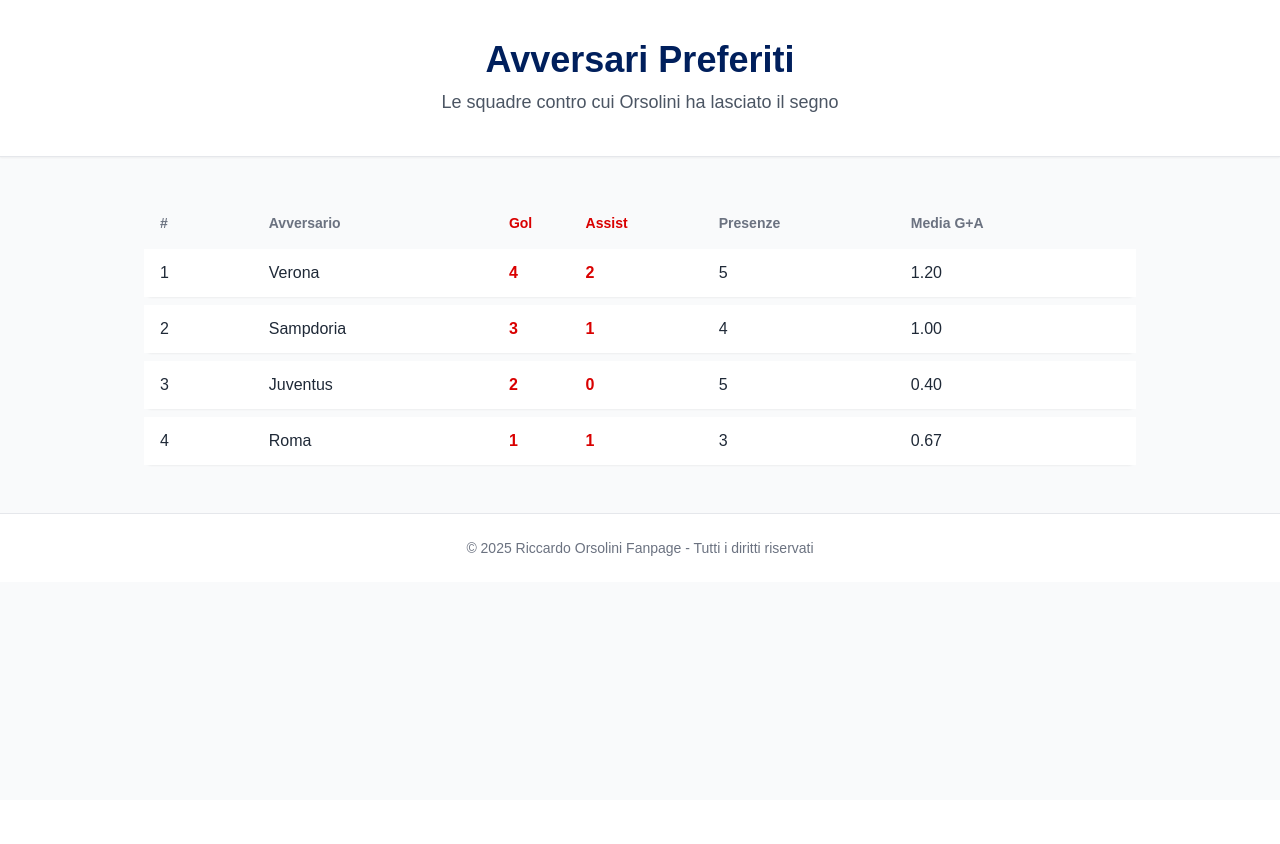
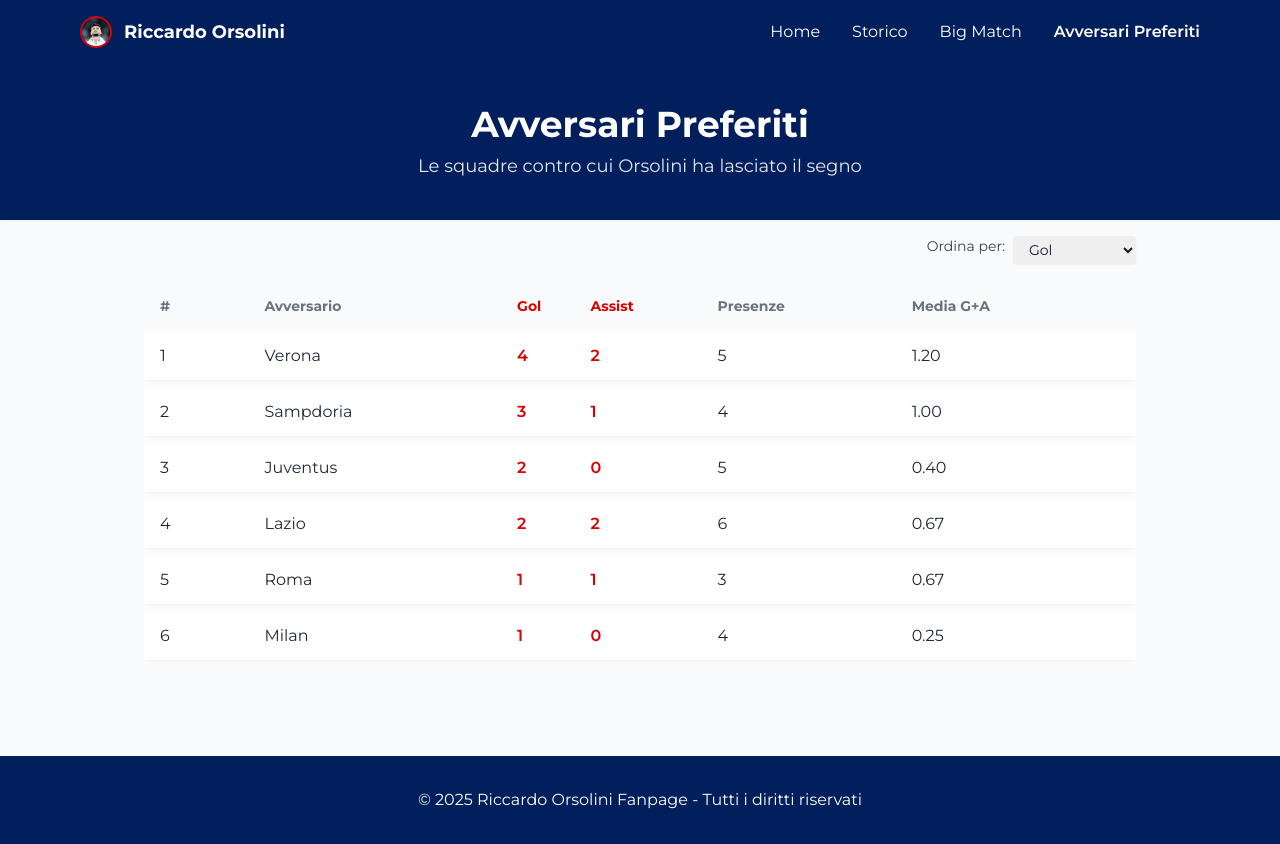
Before and after one commit to FutBolo/riccardo.orsolini.app, a Flask app: page /avversari-preferiti in a window 1280 px wide. Before the commit the page ends 556 px from the top, so only its background shows below. Run offline with Flask 3, Linux system fonts and the light colour scheme; some libraries are stand-ins or nearby versions.

Commit message:
Add files via upload

```diff
--- a/templates/avversari-preferiti.html
+++ b/templates/avversari-preferiti.html
@@ -5,22 +5,51 @@
   <meta name="viewport" content="width=device-width, initial-scale=1" />
   <title>Avversari Preferiti - Riccardo Orsolini</title>
   <script src="https://cdn.tailwindcss.com"></script>
+  <link href="https://fonts.googleapis.com/css2?family=Montserrat:wght@300;400;600;700&display=swap" rel="stylesheet" />
   <style>
     body { font-family: 'Montserrat', sans-serif; }
+    .sortable:hover { cursor: pointer; text-decoration: underline; }
   </style>
 </head>
 <body class="bg-gray-50 text-gray-900">
 
+  <!-- Navbar -->
+  <nav class="bg-[#001f5c] text-white">
+    <div class="max-w-6xl mx-auto px-4 py-4 flex justify-between items-center">
+      <div class="flex items-center space-x-3">
+        <img src="/static/images/orsolini.jpg" alt="Riccardo Orsolini" class="w-8 h-8 rounded-full border-2 border-[#d90000]" />
+        <span class="font-bold text-lg">Riccardo Orsolini</span>
+      </div>
+      <div class="hidden md:flex space-x-8">
+        <a href="/" class="hover:text-[#d90000]">Home</a>
+        <a href="/storico" class="hover:text-[#d90000]">Storico</a>
+        <a href="/big-match" class="hover:text-[#d90000]">Big Match</a>
+        <a href="/avversari-preferiti" class="hover:text-[#d90000] font-semibold">Avversari Preferiti</a>
+      </div>
+    </div>
+  </nav>
+
   <!-- Header -->
-  <header class="text-center py-10 bg-white border-b border-gray-200 shadow-sm">
-    <h1 class="text-4xl font-bold text-[#001f5c]">Avversari Preferiti</h1>
-    <p class="text-gray-600 mt-2 text-lg">Le squadre contro cui Orsolini ha lasciato il segno</p>
+  <header class="text-center py-10 bg-[#001f5c] text-white shadow-sm">
+    <h1 class="text-4xl font-bold">Avversari Preferiti</h1>
+    <p class="text-gray-200 mt-2 text-lg">Le squadre contro cui Orsolini ha lasciato il segno</p>
   </header>
 
+  <!-- Ordinamento -->
+  <div class="max-w-5xl mx-auto px-4 py-4 flex justify-end">
+    <label class="mr-2 text-sm font-medium text-gray-700">Ordina per:</label>
+    <select id="sortSelect" class="text-sm px-3 py-1 rounded border-gray-300 shadow-sm">
+      <option value="goals">Gol</option>
+      <option value="assists">Assist</option>
+      <option value="total">Gol + Assist</option>
+      <option value="average">Media G+A</option>
+    </select>
+  </div>
+
   <!-- Tabella -->
-  <main class="max-w-5xl mx-auto px-4 py-10">
+  <main class="max-w-5xl mx-auto px-4 pb-10">
     <div class="overflow-x-auto">
-      <table class="w-full text-left table-auto border-separate border-spacing-y-2">
+      <table id="statsTable" class="w-full text-left table-auto border-separate border-spacing-y-2">
         <thead class="text-sm text-gray-500">
           <tr>
             <th class="px-4 py-2">#</th>
@@ -31,49 +60,68 @@
             <th>Media G+A</th>
           </tr>
         </thead>
-        <tbody class="text-base text-gray-800">
-          <tr class="bg-white rounded-lg shadow-sm hover:bg-gray-100 transition">
-            <td class="px-4 py-3">1</td>
-            <td>Verona</td>
-            <td class="text-[#d90000] font-semibold">4</td>
-            <td class="text-[#d90000] font-semibold">2</td>
-            <td>5</td>
-            <td>1.20</td>
-          </tr>
-          <tr class="bg-white rounded-lg shadow-sm hover:bg-gray-100 transition">
-            <td class="px-4 py-3">2</td>
-            <td>Sampdoria</td>
-            <td class="text-[#d90000] font-semibold">3</td>
-            <td class="text-[#d90000] font-semibold">1</td>
-            <td>4</td>
-            <td>1.00</td>
-          </tr>
-          <tr class="bg-white rounded-lg shadow-sm hover:bg-gray-100 transition">
-            <td class="px-4 py-3">3</td>
-            <td>Juventus</td>
-            <td class="text-[#d90000] font-semibold">2</td>
-            <td class="text-[#d90000] font-semibold">0</td>
-            <td>5</td>
-            <td>0.40</td>
-          </tr>
-          <tr class="bg-white rounded-lg shadow-sm hover:bg-gray-100 transition">
-            <td class="px-4 py-3">4</td>
-            <td>Roma</td>
-            <td class="text-[#d90000] font-semibold">1</td>
-            <td class="text-[#d90000] font-semibold">1</td>
-            <td>3</td>
-            <td>0.67</td>
-          </tr>
-          <!-- altri avversari qui -->
+        <tbody class="text-base text-gray-800" id="tableBody">
+          <!-- Le righe saranno generate dinamicamente -->
         </tbody>
       </table>
     </div>
   </main>
 
   <!-- Footer -->
-  <footer class="bg-white border-t border-gray-200 py-6 text-center text-sm text-gray-500">
-    © 2025 Riccardo Orsolini Fanpage - Tutti i diritti riservati
+  <footer class="bg-[#001f5c] text-white py-8 text-center mt-12">
+    <p>© 2025 Riccardo Orsolini Fanpage - Tutti i diritti riservati</p>
   </footer>
+
+  <!-- Script JS -->
+  <script>
+    const data = [
+      { opponent: 'Verona', goals: 4, assists: 2, apps: 5 },
+      { opponent: 'Sampdoria', goals: 3, assists: 1, apps: 4 },
+      { opponent: 'Juventus', goals: 2, assists: 0, apps: 5 },
+      { opponent: 'Roma', goals: 1, assists: 1, apps: 3 },
+      { opponent: 'Lazio', goals: 2, assists: 2, apps: 6 },
+      { opponent: 'Milan', goals: 1, assists: 0, apps: 4 }
+    ];
+
+    function renderTable(sortBy = 'goals') {
+      const tbody = document.getElementById('tableBody');
+      const sorted = [...data].sort((a, b) => {
+        const aTotal = a.goals + a.assists;
+        const bTotal = b.goals + b.assists;
+        const aAvg = aTotal / a.apps;
+        const bAvg = bTotal / b.apps;
+
+        switch (sortBy) {
+          case 'goals': return b.goals - a.goals;
+          case 'assists': return b.assists - a.assists;
+          case 'total': return bTotal - aTotal;
+          case 'average': return bAvg - aAvg;
+        }
+      });
+
+      tbody.innerHTML = '';
+      sorted.forEach((row, idx) => {
+        const total = row.goals + row.assists;
+        const avg = (total / row.apps).toFixed(2);
+        tbody.innerHTML += `
+          <tr class="bg-white rounded-lg shadow-sm hover:bg-gray-100 transition">
+            <td class="px-4 py-3">${idx + 1}</td>
+            <td>${row.opponent}</td>
+            <td class="text-[#d90000] font-semibold">${row.goals}</td>
+            <td class="text-[#d90000] font-semibold">${row.assists}</td>
+            <td>${row.apps}</td>
+            <td>${avg}</td>
+          </tr>`;
+      });
+    }
+
+    document.getElementById('sortSelect').addEventListener('change', e => {
+      renderTable(e.target.value);
+    });
+
+    // Inizializza la tabella
+    renderTable();
+  </script>
 
 </body>
 </html>
```
